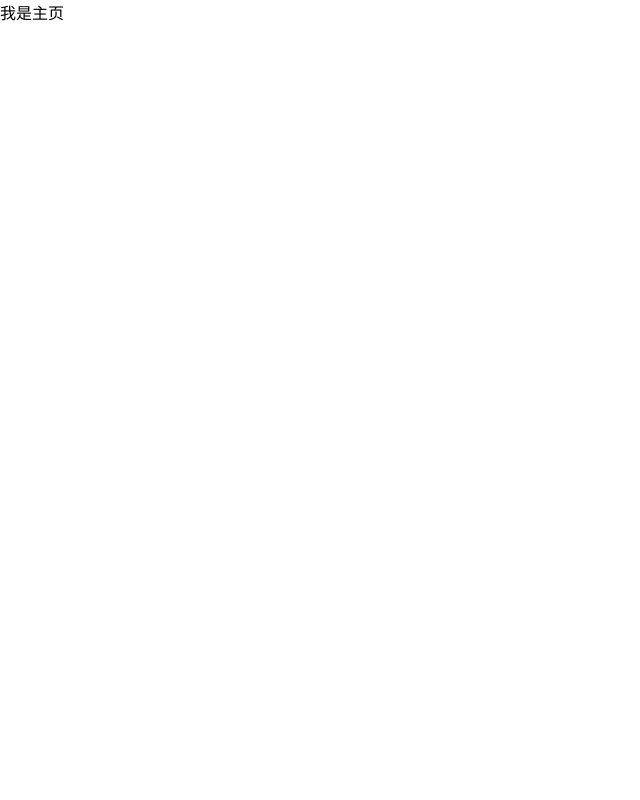
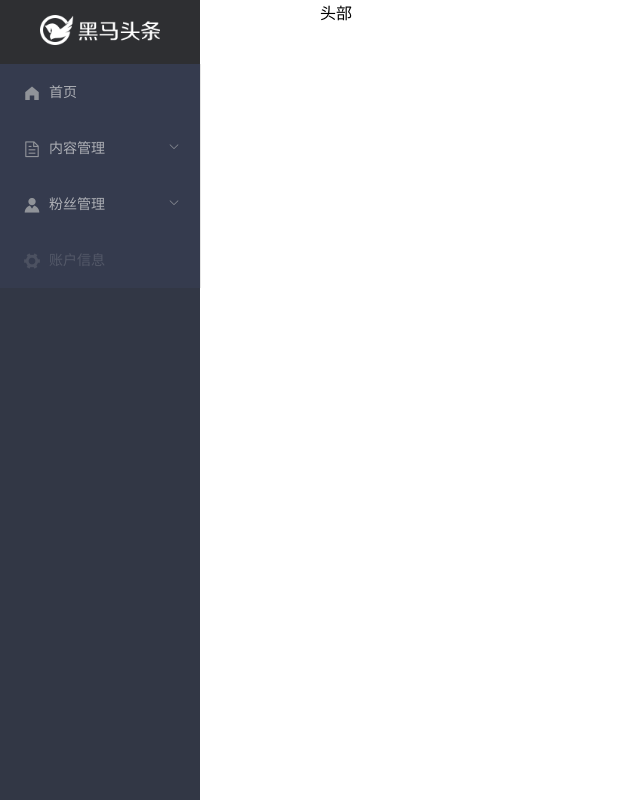
Before and after one commit to FromCNBoy/83-heima, a Vue app: page /#/home in a window 1280 px wide. Shown: the whole page, without its empty margins (0-640 px from the left). Built offline with nearby package versions, Linux system fonts and the light colour scheme.

Commit message:
黑马头条PC-主页模块-左侧导航菜单

```diff
--- /dev/null
+++ b/src/components/home/layout-aside.vue
@@ -0,0 +1,61 @@
+<template>
+  <div class="layout-aside">
+    <div class="title">
+      <img src="../../assets/img/logo_admin.png" alt />
+    </div>
+    <el-menu
+      style="width:201px"
+      background-color="#353b4e"
+      text-color="#adafb5"
+      active-text-color="#ffd04b">
+      <el-menu-item index="4">
+        <i class="el-icon-s-home"></i>
+        <span slot="title">首页</span>
+      </el-menu-item>
+      <el-submenu index="1">
+        <template slot="title">
+          <i class="el-icon-document"></i>
+          <span>内容管理</span>
+        </template>
+          <el-menu-item index="1-1">发布文章</el-menu-item>
+          <el-menu-item index="1-2">内容列表</el-menu-item>
+          <el-menu-item index="1-3">评论列表</el-menu-item>
+          <el-menu-item index="1-4">素材管理</el-menu-item>
+      </el-submenu>
+      <el-submenu index="2">
+        <template slot="title">
+          <i class="el-icon-s-custom"></i>
+          <span>粉丝管理</span>
+        </template>
+          <el-menu-item index="2-1">图文数据</el-menu-item>
+          <el-menu-item index="2-2">粉丝概况</el-menu-item>
+          <el-menu-item index="2-3">粉丝画像</el-menu-item>
+          <el-menu-item index="2-4">粉丝列表</el-menu-item>
+      </el-submenu>
+      <el-menu-item index="3" disabled>
+        <i class="el-icon-s-tools"></i>
+        <span slot="title">账户信息</span>
+      </el-menu-item>
+    </el-menu>
+  </div>
+</template>
+
+<script>
+export default {}
+</script>
+
+<style lang="less" scoped>
+.layout-aside {
+  background-color: #323745;
+  width: 200px;
+  height: 100vh;
+  .title {
+    text-align: center;
+    background-color: #2e2f32;
+    padding: 15px 0;
+    img {
+      height: 30px;
+    }
+  }
+}
+</style>
--- a/src/views/home/index.vue
+++ b/src/views/home/index.vue
@@ -1,10 +1,27 @@
 <template>
-  <div>我是主页</div>
+  <el-container>
+    <!-- 左侧导航 -->
+    <el-aside>
+      <layout-aside>导航</layout-aside>
+    </el-aside>
+    <!-- 内容区域 -->
+    <el-container>
+      <!-- 头部 -->
+      <el-header>头部</el-header>
+      <el-main>
+        <!-- 路由容器 -->
+        <router-view></router-view>
+      </el-main>
+    </el-container>
+  </el-container>
 </template>
 
 <script>
+import layoutAside from '../../components/home/layout-aside'
 export default {
-
+  components: {
+    'layout-aside': layoutAside
+  }
 }
 </script>
 
```
